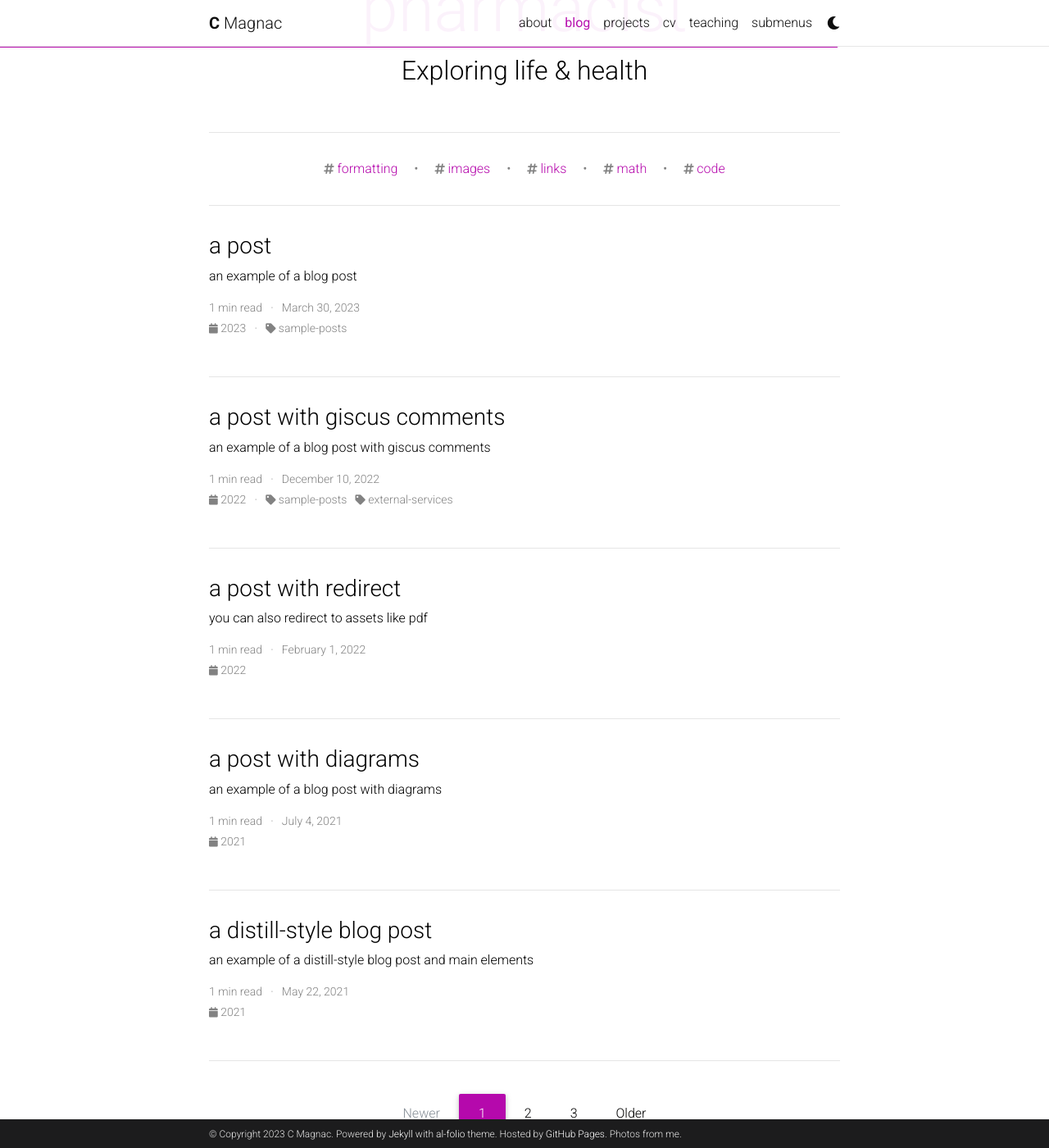
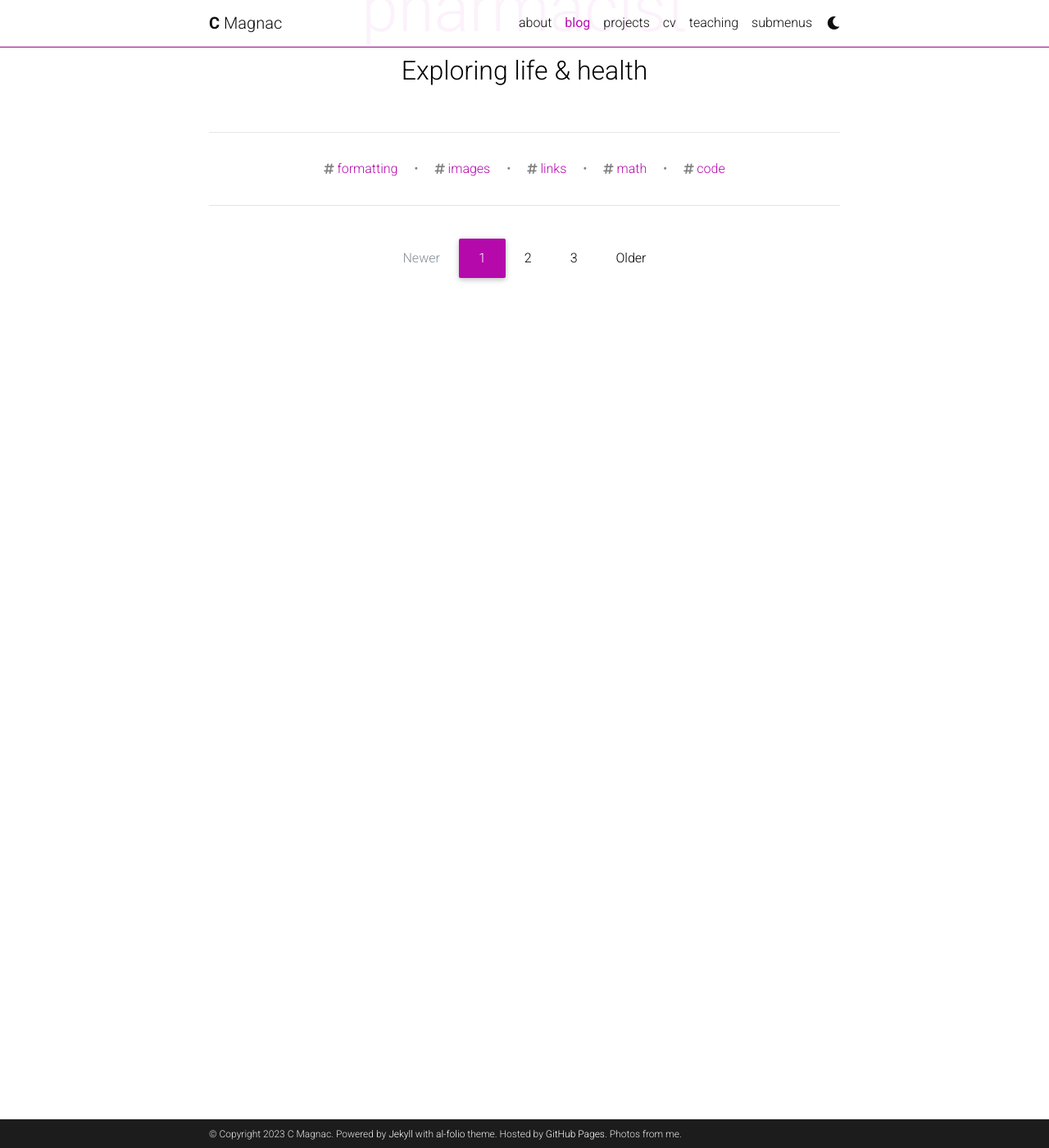
Before and after one commit to CMagnac/cmagnac.github.io, a Jekyll site: the page built from blog/index.html, in a window 1280 px wide and 1400 px high, scrolled down 270 px. Shown: the whole window at 82% size. Built offline with Jekyll 4.4.1, drawn with Linux system fonts in a browser that asks for light colours; full-size pictures stand in for the smaller copies a plugin makes; the list of posts is cut into pages by our own code; comment, search, counter and statistics services are not loaded; a style sheet for code colours, icons or effects is not loaded.

Commit message:
Udpate baseurl and replace for post in paginator.posts with for post in site.posts

```diff
--- a/_config.yml
+++ b/_config.yml
@@ -19,7 +19,7 @@ lang: en, fr # the language of your site (for example: en, fr, cn, ru, etc.)
 icon: 🌐  # the emoji used as the favicon (alternatively, provide image name in /assets/img/)
 
 url: https://cmagnac.github.io # the base hostname & protocol for your site
-baseurl: /cmagnac/ # the subpath of your site, e.g. /blog/
+baseurl: # the subpath of your site, e.g. /blog/
 last_updated: false # set to true if you want to display last updated in the footer
 impressum_path:  # set to path to include impressum link in the footer, use the same path as permalink in a page, helps to conform with EU GDPR
 
--- a/blog/index.html
+++ b/blog/index.html
@@ -36,7 +36,7 @@ pagination:
   {% endif %}
 
   <ul class="post-list">
-    {% for post in paginator.posts %}
+    {% for post in sites.posts %}
 
     {% if post.external_source == blank %}
       {% assign read_time = post.content | number_of_words | divided_by: 180 | plus: 1 %}
```
